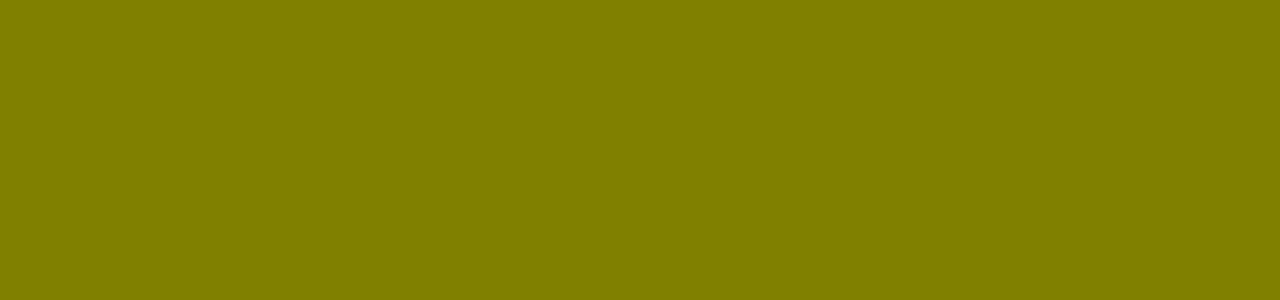
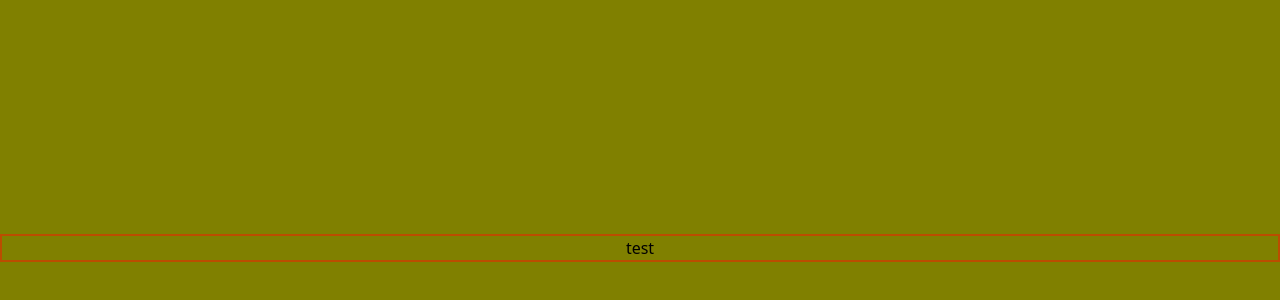
Before and after one commit to itspriyambhattacharya/react_bgChanger_project, a React (Vite) app: page / in a window 1280 px wide. Shown: the part 490-790 px from the top of the page. Built offline with nearby package versions, Linux system fonts and the light colour scheme.

Commit message:
Add content to App component with a test div for layout

```diff
--- a/src/App.jsx
+++ b/src/App.jsx
@@ -4,7 +4,11 @@ import "./App.css";
 function App() {
   const [color, setColor] = useState("olive");
   return (
-    <div className="w-full h-screen" style={{ backgroundColor: color }}></div>
+    <div className="w-full h-screen" style={{ backgroundColor: color }}>
+      <div className="flex flex-wrap justify-center fixed bottom-12 inset-x-0 border-2 border-amber-700 border-solid">
+        test
+      </div>
+    </div>
   );
 }
 
```
